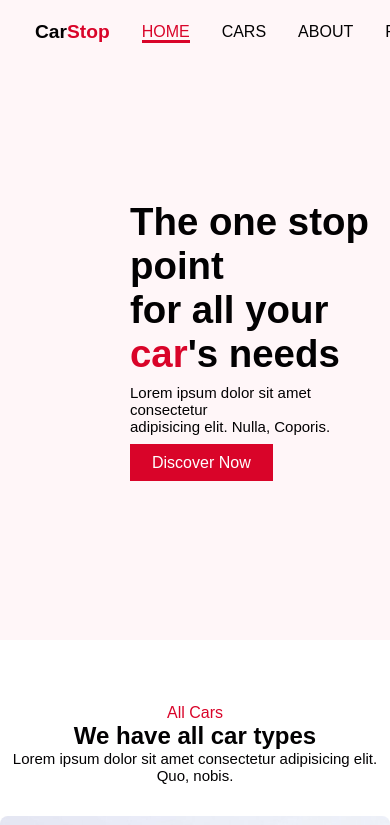
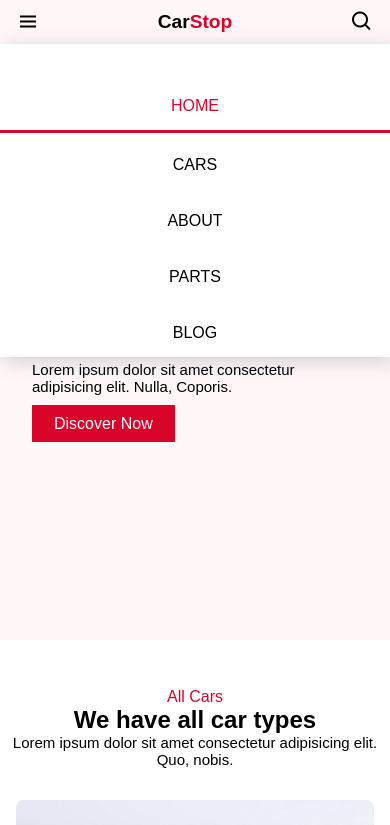
Before and after one commit to emmanex0121/Responsive-Car-Sale-Website, a plain HTML site: page index.html in a window 390 px wide. Shown: the top 825 px of the page. Drawn offline with nearby package versions, Linux system fonts and the light colour scheme; a web font is replaced by a local one.

Commit message:
resnponsive design for some screen done

```diff
--- a/assets/css/styles.css
+++ b/assets/css/styles.css
@@ -382,7 +382,7 @@ align-items: center; */
   color: var(--grey-color-dark);
   margin-bottom: 10px;
 }
-.footer-box a:hover{
+.footer-box a:hover {
   color: var(--main-color);
 }
 .copyright {
@@ -391,3 +391,58 @@ align-items: center; */
   color: var(--bg-color);
   background: var(--text-color);
 }
+
+/* RESPONSIVE DESIGN */
+@media (max-width: 1080px) {
+  .container {
+    margin-inline: 1rem;
+  }
+}
+
+@media (max-width: 993px) {
+  .nav {
+    padding: 15px 20px;
+  }
+  section {
+    padding: 3rem 0 1rem;
+  }
+  .home-text {
+    padding-left: 2rem;
+  }
+  .home-text h1 {
+    font-size: 2.1rem;
+  }
+}
+
+@media (max-width: 920px) {
+  #search-icon {
+    color: var(--text-color);
+  }
+}
+@media (max-width: 768px) {
+  .search-box input {
+    padding: 15px;
+  }
+  .nav {
+    padding: 10px 0;
+  }
+  #menu-icon {
+    display: initial;
+  }
+  .navbar {
+    position: absolute;
+    top: 100%;
+    right: 0;
+    left: 0;
+    /* display: flex; */
+    flex-direction: column;
+    background: var(--bg-color);
+    row-gap: 0.5rem;
+    text-align: center;
+    box-shadow: 4px 4px 20px rgb(15 54 55 / 20%);
+  }
+  .navbar li a {
+    display: block;
+    padding: 15px;
+  }
+}
```
Lines whose indentation alone changed are shown as unchanged.
